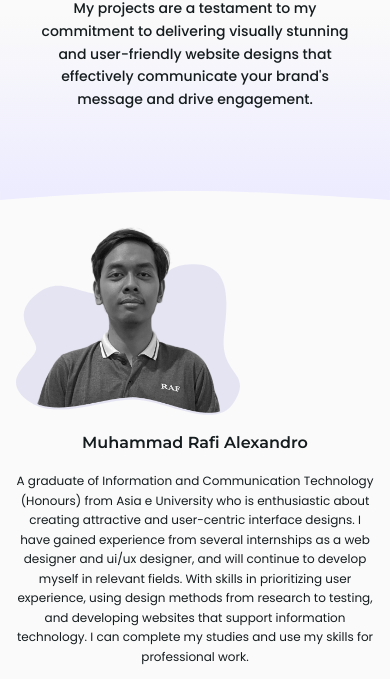
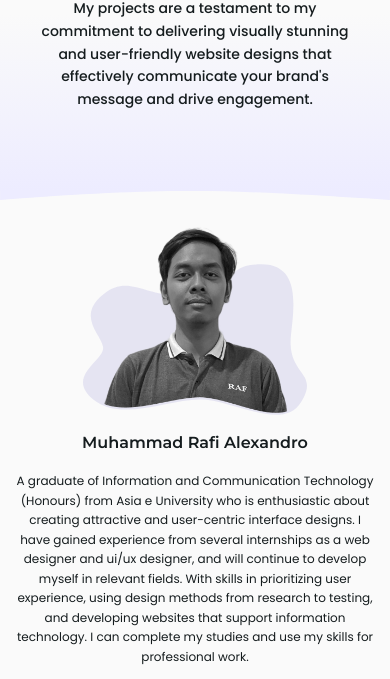
Before and after one commit to RafiAlexandro/Portfolio, a website: page pages/about.html in a window 390 px wide. Shown: the part 163-842 px from the top of the page. Drawn offline with nearby package versions, Linux system fonts and the light colour scheme; files that its build step writes are made by us from their sources.

Commit message:
edit align profile

```diff
--- a/pages/about.html
+++ b/pages/about.html
@@ -76,7 +76,7 @@
 
         <section id="aboutme">
             <div class="about-profile opacity-0 pt-16 pb-8 px-4 md:px-8 lg:pt-12 lg:pb-16 lg:mx-40 flex flex-col md:flex-row md:justify-around md:items-center gap-y-4 md:gap-y-6 lg:gap-y-10 gap-x-12 md:gap-x-6 text-black">
-                <div class="relative md:flex">
+                <div class="relative self-center md:flex">
                     <img src="../public/img/aboutpath.svg" class="w-56 md:w-96" alt="aboutpath">
                     <img src="../public/img/about-me.png" class="absolute bottom-[2px] lg:bottom-0 w-48 md:w-80 left-4 md:left-6 lg:left-8 z-10" alt="about-me">
                 </div>
```
